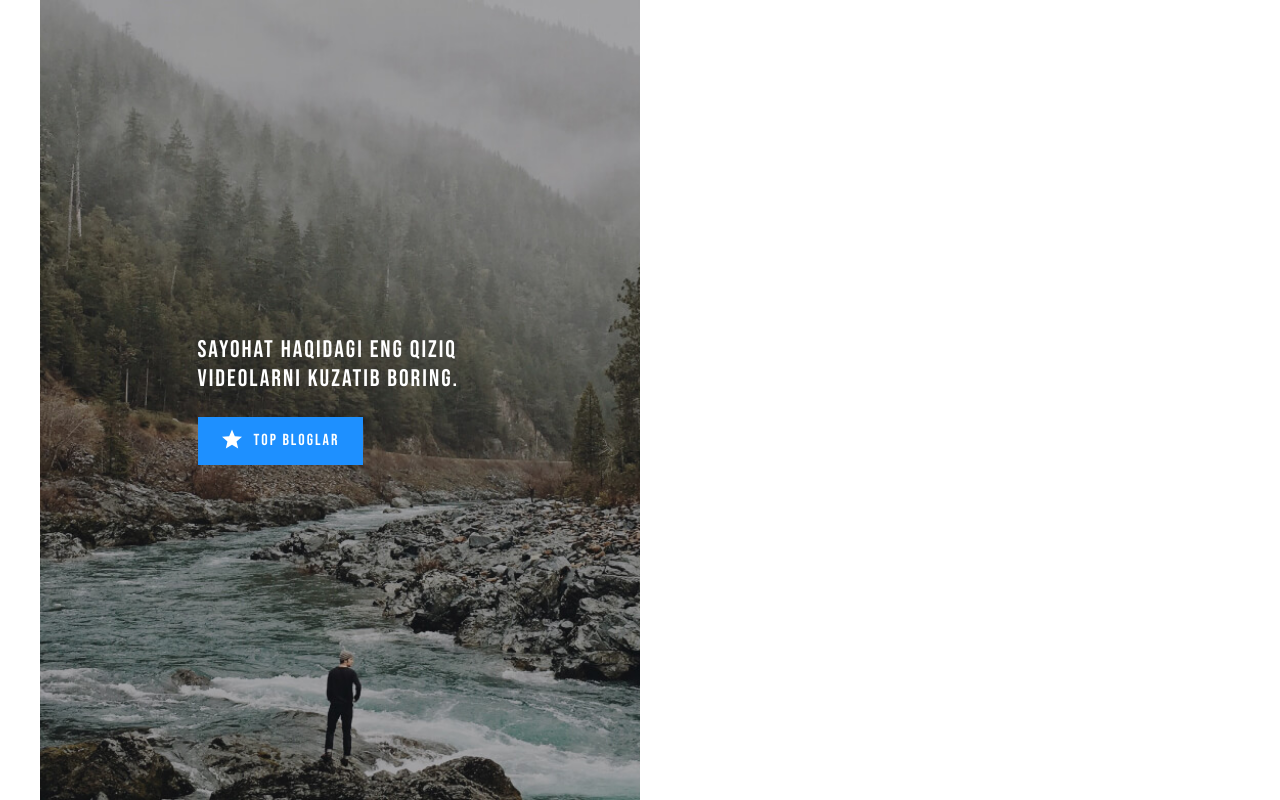
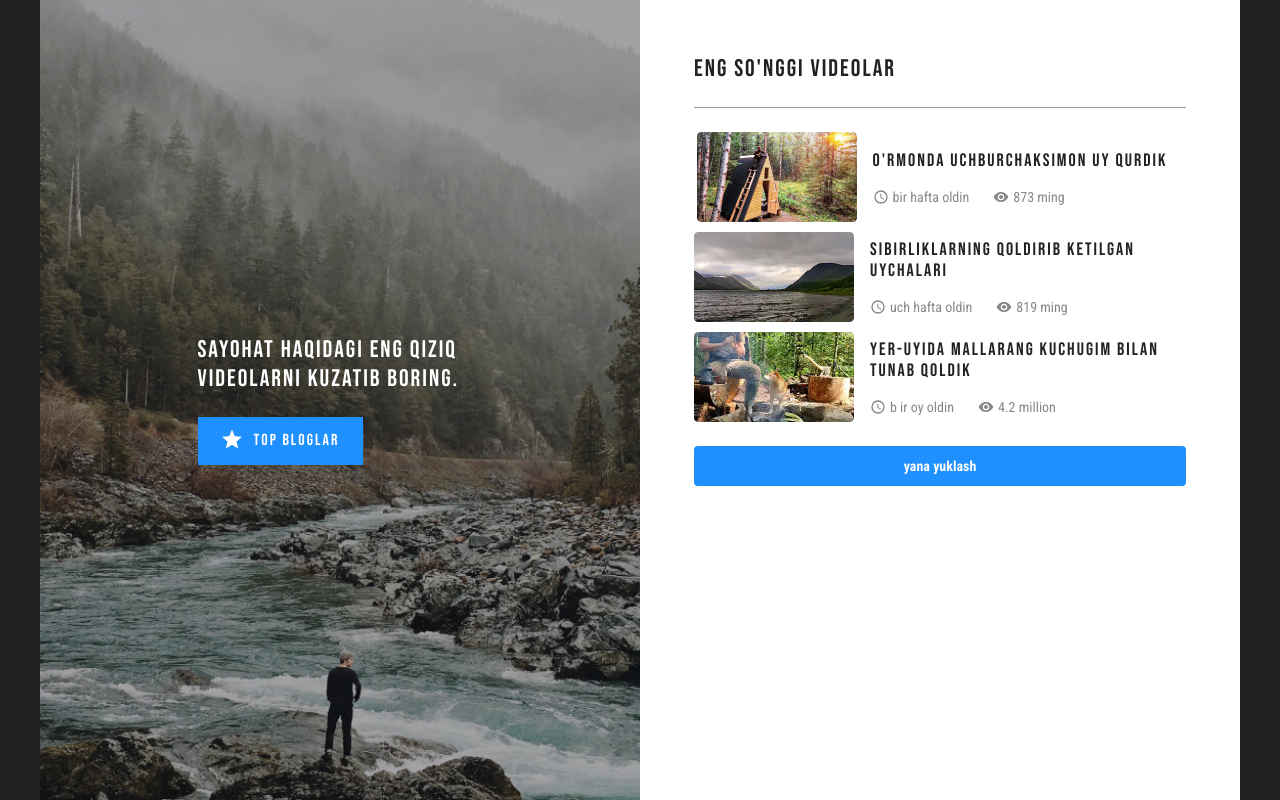
Before and after one commit to MirjalolImomalievgithub/articles-for-experience, a plain HTML site: page index.html in a window 1280 px wide. Drawn offline with Linux system fonts and the light colour scheme.

Commit message:
Add second side

```diff
--- a/css/styles.css
+++ b/css/styles.css
@@ -21,13 +21,13 @@ body {
   font-size: 16px;
   line-height: 1.5;
   height: 100%;
-  background: #fff;
+  background-color: #222;
   color: #222;
 }
 
 *:focus {
-  outline: 2px dotted #eb0404;
-  outline-offset: 3px;
+  outline: 2px dashed #1e90ff;
+  outline-offset: 2px;
 }
 
 img {
@@ -131,6 +131,159 @@ img {
 }
 
 
+/* LATEST-VIDEOS  */
+.latest-videos {
+  width: 100%;
+  max-width: 600px;
+  padding: 54px;
+  background-color: #fff;
+}
+
+.latest-videos-heading {
+  margin-top: 0;
+  margin-bottom: 24px;
+  font-size: 24px;
+  line-height: normal;
+  font-family: "Bebas Neue", "Open Sans Condensed", "Arial", sans-serif;
+  text-transform: uppercase;
+  font-weight: 400;
+  letter-spacing: 2px;
+}
+
+.latest-videos-divider {
+  border: 0;
+  height: 1px;
+  background-color: #999;
+  margin-top: 24px;
+  margin-bottom: 24px;
+}
+
+.latest-videos-list {
+  padding: 0;
+  margin: 0;
+  list-style: none;
+  margin-bottom: 24px;
+}
+
+.latest-videos-item {
+  width: 493px;
+  height: 290px;
+}
+
+.latest-video-section {
+  display: flex;
+  justify-content: center;
+  align-items: center;
+  width: 492px;
+  height: 90px;
+}
+
+.latest-video-section:not(:last-child){
+  margin-bottom: 10px;
+}
+
+.latest-video-section-img {
+  width: 160px;
+  height: auto;
+  object-fit: cover;
+  border-radius: 4px;
+}
+
+.latest-video-section-info {
+  padding: 16px;
+}
+
+.latest-video-section-heading {
+  margin-top: 0;
+  font-family: "Bebas Neue", "Open Sans Condensed", "Arial", sans-serif;
+  font-size: 18px;
+  line-height: normal;
+  font-weight: 400;
+  letter-spacing: 2px;
+}
+
+.latest-video-section-link {
+  display: inline-block;
+  text-decoration: none;
+  color: #222;
+}
+
+.latest-video-section-link:hover {
+  color: #1e90ff;
+}
+
+.latest-video-section-link:active{
+  opacity: 0.6;
+}
+
+.latest-video-section-meta {
+  display: flex;
+  align-items: center;
+  color: #888;
+  font-size: 14px;
+  line-height: normal;
+}
+
+.latest-video-section-published-at {
+  display: flex;
+  align-items: center;
+  margin-right: 24px;
+}
+
+.latest-video-section-published-at::before {
+  width: 16px;
+  height: 16px;
+  background-image: url(../img/icon-clock\ 1.svg);
+  background-repeat: no-repeat;
+  background-position: center center;
+  background-size: contain;
+  content: "";
+  margin-right: 4px;
+}
+
+.latest-video-section-views {
+  display: flex;
+  align-items: center;
+}
+
+.latest-video-section-views::before {
+  width: 16px;
+  height: 16px;
+  background-image: url(../img/visibility_black_24dp\ 1.svg);
+  background-repeat: no-repeat;
+  background-position: center center;
+  background-size: contain;
+  content: "";
+  margin-right: 4px;
+}
+
+
+/* BUTTON  */
+.load-more-button {
+  display: block;
+  border: 0;
+  width: 100%;
+  font-size: 14px;
+  font-weight: 700;
+  line-height: normal;
+  padding: 12px;
+  background-color: #1e90ff;
+  color: #fff;
+  cursor: pointer;
+  border-radius: 4px;
+}
+
+.load-more-button:hover {
+  background-color: rgba(30, 144, 255, 0.8);
+}
+
+.load-more-button:active {
+  background-color: rgba(30, 144, 255, 0.6);
+}
+
+
+
+
 /* RETINA BG  */
 @media
 only screen and (-webkit-min-device-pixel-ratio: 2),
--- a/index.html
+++ b/index.html
@@ -33,6 +33,60 @@
         </div>
       </div>
 
+
+      <!-- LATEST VIDEOS -->
+      <section class="latest-videos">
+        <h2 class="latest-videos-heading">eng so'nggi videolar</h2>
+        <hr class="latest-videos-divider">
+        <ul class="latest-videos-list">
+          <li class="latest-videos-item">
+            <!-- ITEM  -->
+            <div class="latest-video-section">
+              <img class="latest-video-section-img" src="img/article-poster-house.jpg" alt="o'rmonda uchburchaksimon uy qurdik" width="160" height="90" srcset="img/article-poster-house.jpg 1x, img/article-poster-house@2x.jpg 2x">
+              <div class="latest-video-section-info">
+                <h3 class="latest-video-section-heading">
+                  <a class="latest-video-section-link" href="#">o'rmonda uchburchaksimon uy qurdik</a>
+                </h3>
+                <div class="latest-video-section-meta">
+                  <time class="latest-video-section-published-at" datetime="2021-09-23">bir hafta oldin</time>
+                  <div class="latest-video-section-views">873 ming</div>
+                </div>
+              </div>
+            </div>
+
+            <!-- ITEM  -->
+            <div class="latest-video-section">
+              <img class="latest-video-section-img" src="img/article-poster-sibiria.jpg" alt="Sibirliklarning qoldirib ketilgan uychalari" width="160" height="90" srcset="img/article-poster-sibiria.jpg 1x, img/article-poster-sibiria@2x.jpg 2x">
+              <div class="latest-video-section-info">
+                <h3 class="latest-video-section-heading">
+                  <a class="latest-video-section-link" href="#">Sibirliklarning qoldirib ketilgan uychalari</a>
+                </h3>
+                <div class="latest-video-section-meta">
+                  <time class="latest-video-section-published-at" datetime="2021-09-09">uch hafta oldin</time>
+                  <div class="latest-video-section-views">819 ming</div>
+                </div>
+              </div>
+            </div>
+
+            <!-- ITEM  -->
+            <div class="latest-video-section">
+              <img class="latest-video-section-img" src="img/article-poster-alone.jpg" alt="Yer-uyida mallarang kuchugim bilan tunab qoldik" width="160" height="90" srcset="img/article-poster-alone.jpg 1x, img/article-poster-alone@2x.jpg 2x">
+              <div class="latest-video-section-info">
+                <h3 class="latest-video-section-heading">
+                  <a class="latest-video-section-link" href="#">Yer-uyida mallarang kuchugim bilan tunab qoldik</a>
+                </h3>
+                <div class="latest-video-section-meta">
+                  <time class="latest-video-section-published-at" datetime="2021-08-26">b ir oy oldin</time>
+                  <div class="latest-video-section-views">4.2 million</div>
+                </div>
+              </div>
+            </div>
+          </li>
+        </ul>
+
+        <button class="load-more-button" type="button">yana yuklash</button>
+      </section>
+
     </div>
   </main>
 
```
Also changed, not shown: img/article-poster-alone.jpg (added), img/article-poster-alone@2x.jpg (added), img/article-poster-house.jpg (added), img/article-poster-house@2x.jpg (added), img/article-poster-sibiria.jpg (added), img/article-poster-sibiria@2x.jpg (added), img/icon-clock 1.svg (added), img/visibility_black_24dp 1.svg (added), 2 other files.
